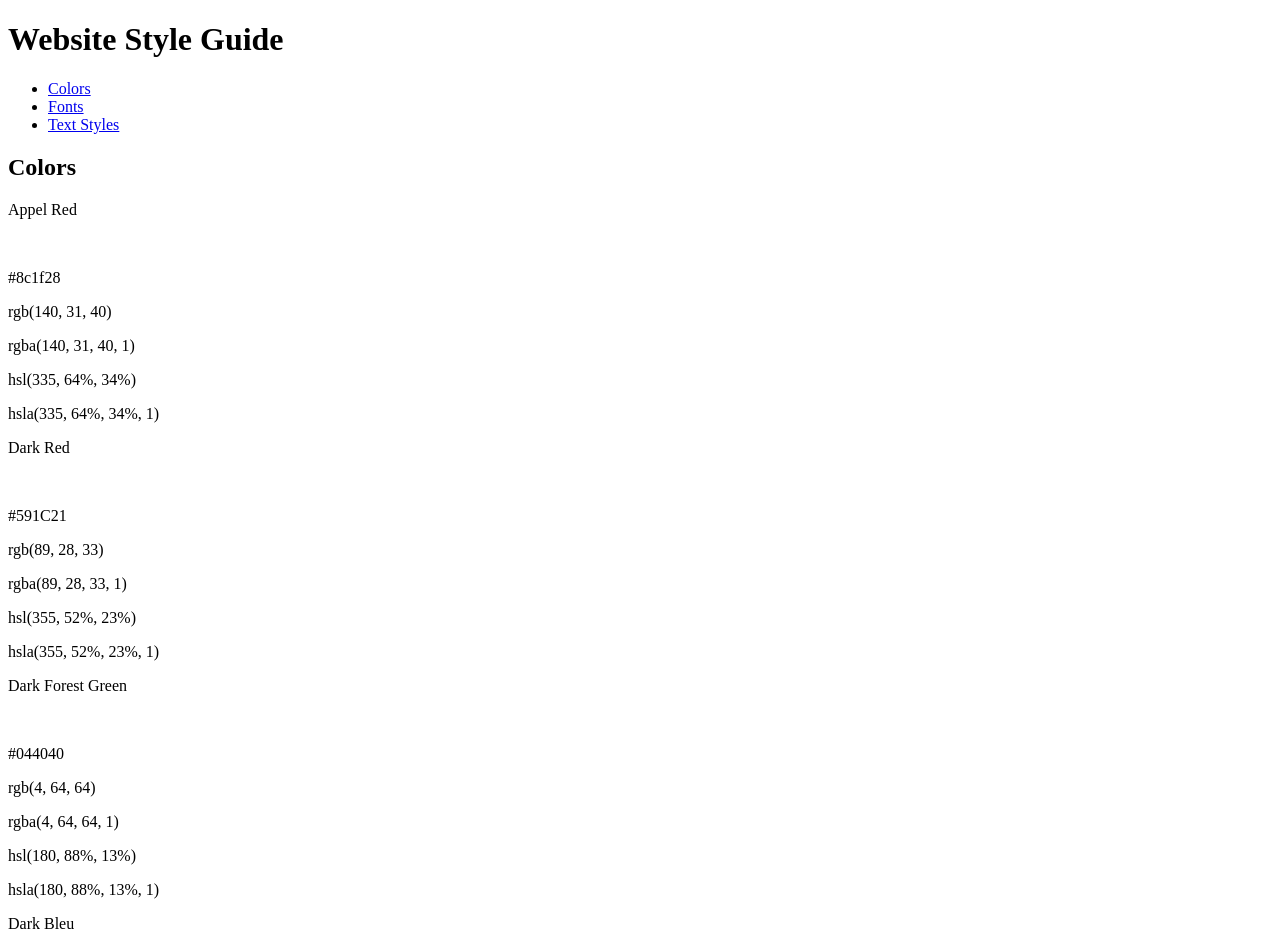
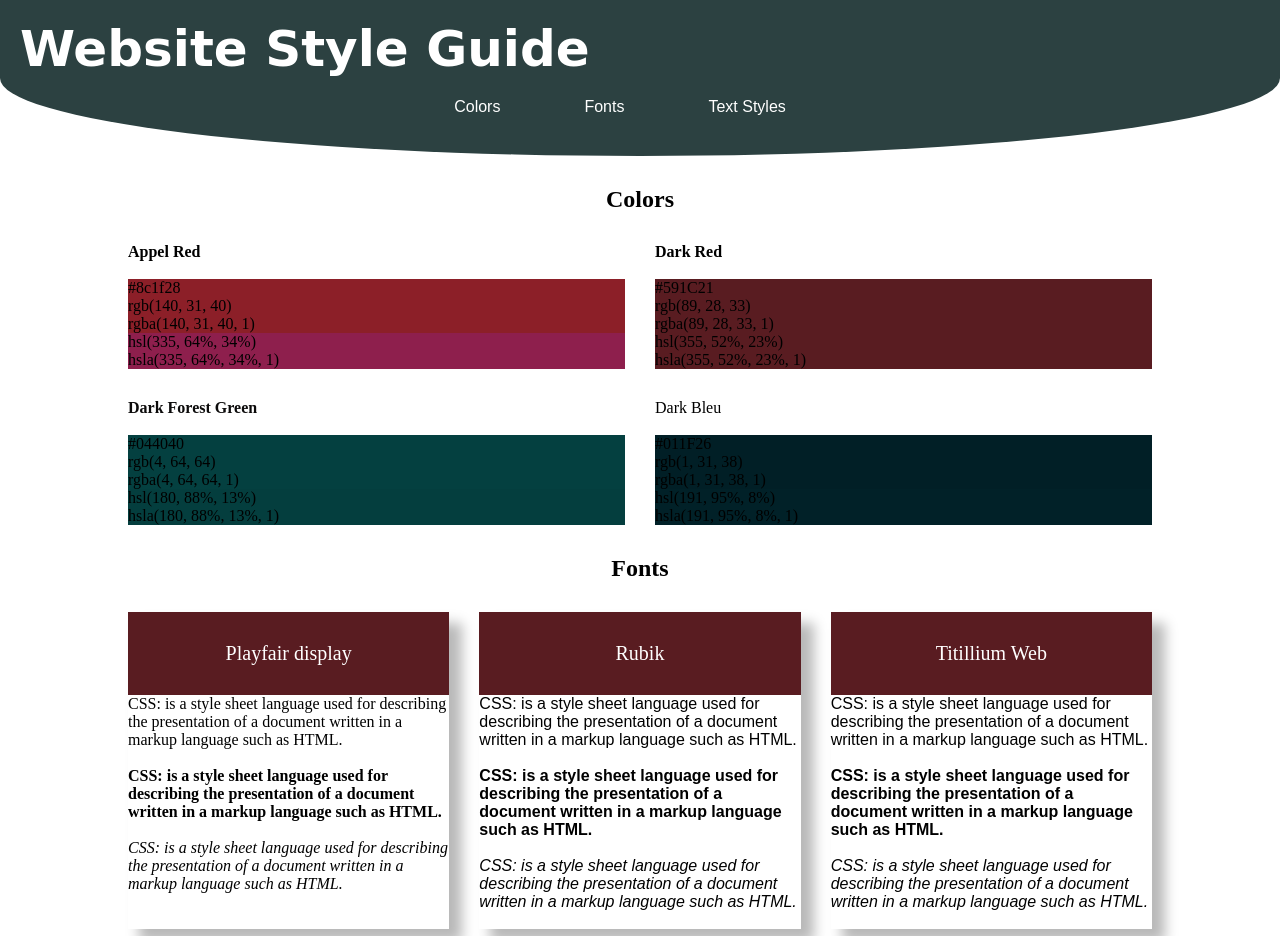
Before and after one commit to Chui06/websitestyleguide.github.io, a plain HTML site: page index.html in a window 1280 px wide. Shown: the top 936 px of the page. Drawn offline with Linux system fonts and the light colour scheme; a web font is replaced by a local one.

Commit message:
Update index.html

```diff
--- a/index.html
+++ b/index.html
@@ -4,7 +4,7 @@
     <meta charset="UTF-8">
     <meta http-equiv="X-UA-Compatible" content="IE=edge">
     <meta name="viewport" content="width=device-width, initial-scale=1.0">
-    <link rel="stylesheet" href="../Basic Design System/styles.css">
+    <link rel="stylesheet" type="text/css" href="styles.css">
     <link rel="preconnect" href="https://fonts.googleapis.com">
     <link rel="preconnect" href="https://fonts.gstatic.com" crossorigin>
     <link href="https://fonts.googleapis.com/css2?family=Playfair+Display:ital,wght@0,400;0,700;1,400&display=swap" rel="stylesheet">
```
